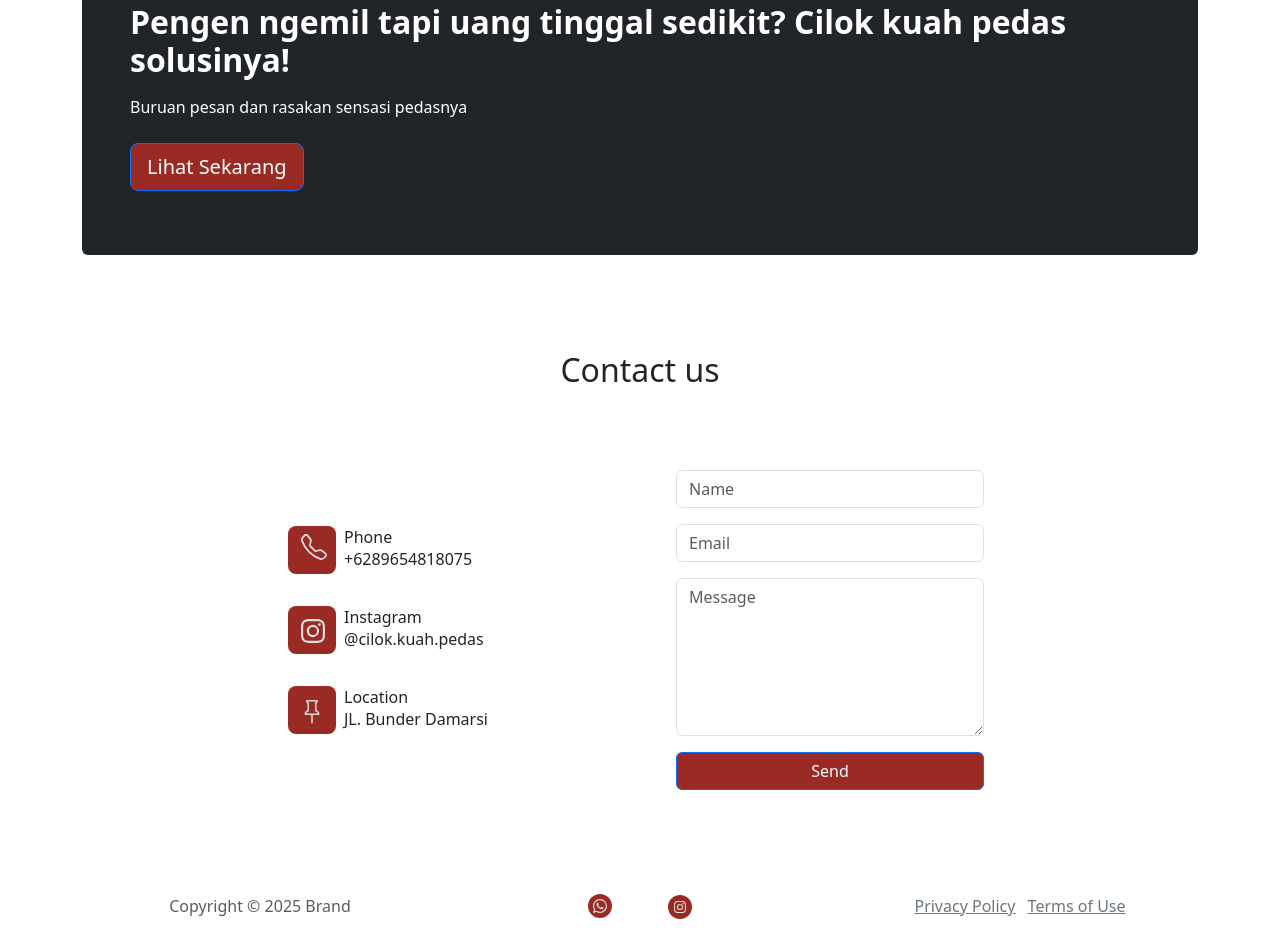
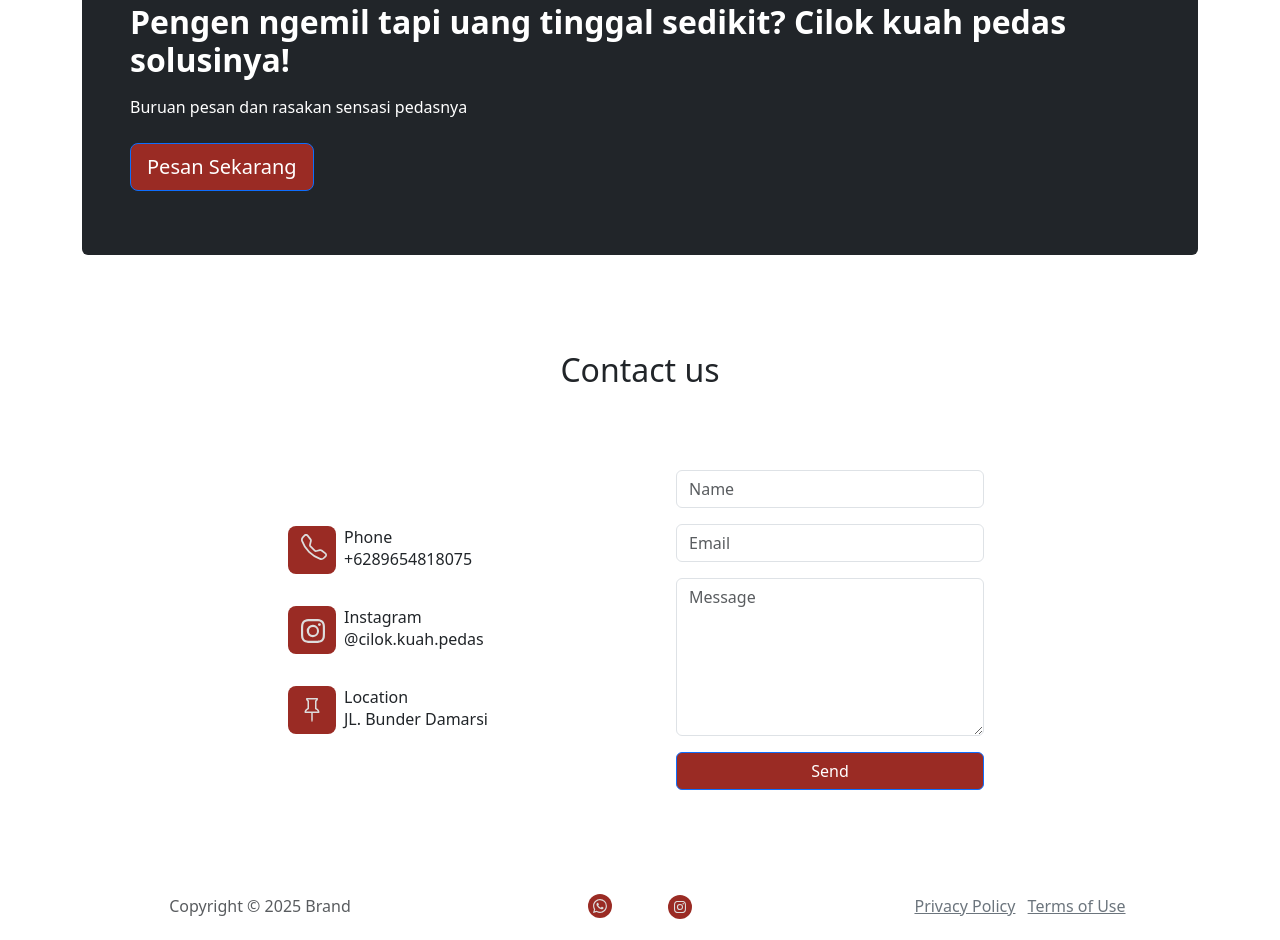
Before and after one commit to nabilabdullah12/nabil01, a plain HTML site: page index.html in a window 1280 px wide. Shown: the part 3312-4252 px from the top of the page. Drawn offline with Linux system fonts and the light colour scheme.

Commit message:
Add files via upload

```diff
--- a/index.html
+++ b/index.html
@@ -4,7 +4,7 @@
 <head>
     <meta charset="utf-8">
     <meta name="viewport" content="width=device-width, initial-scale=1.0, shrink-to-fit=no">
-    <title>ukk nabil</title>
+    <title>ukk nabil 1</title>
     <link rel="stylesheet" href="assets/bootstrap/css/bootstrap.min.css">
     <link rel="stylesheet" href="assets/css/Hero-Clean-images.css">
     <link rel="stylesheet" href="assets/css/Lightbox-Gallery-baguetteBox.min.css">
@@ -214,7 +214,7 @@
             <div class="text-white bg-dark border rounded border-0 p-4 p-md-5">
                 <h2 class="fw-bold text-white mb-3">Pengen ngemil tapi uang tinggal sedikit? Cilok kuah pedas solusinya!</h2>
                 <p class="mb-4">Buruan pesan dan rasakan sensasi pedasnya</p>
-                <div class="my-3"><a class="btn btn-primary btn-lg me-2" role="button" href="#" style="background: rgb(154,43,36);">Lihat Sekarang</a></div>
+                <div class="my-3"><a class="btn btn-primary btn-lg me-2" role="button" href="https://wa.me//6289654818075" style="background: rgb(154,43,36);">Pesan Sekarang</a></div>
             </div>
         </div>
     </section>
@@ -247,9 +247,9 @@
                             </div>
                         </div>
                         <div class="d-flex align-items-center p-3">
-                            <div class="bs-icon-md bs-icon-rounded bs-icon-primary d-flex flex-shrink-0 justify-content-center align-items-center d-inline-block bs-icon" style="background: rgb(154,43,36);"><a href="https://maps.app.goo.gl/sGkDrdvSaDLBmswaA?g_st=aw"><svg xmlns="http://www.w3.org/2000/svg" width="1em" height="1em" fill="currentColor" viewBox="0 0 16 16" class="bi bi-pin">
-                                        <path d="M4.146.146A.5.5 0 0 1 4.5 0h7a.5.5 0 0 1 .5.5c0 .68-.342 1.174-.646 1.479-.126.125-.25.224-.354.298v4.431l.078.048c.203.127.476.314.751.555C12.36 7.775 13 8.527 13 9.5a.5.5 0 0 1-.5.5h-4v4.5c0 .276-.224 1.5-.5 1.5s-.5-1.224-.5-1.5V10h-4a.5.5 0 0 1-.5-.5c0-.973.64-1.725 1.17-2.189A5.921 5.921 0 0 1 5 6.708V2.277a2.77 2.77 0 0 1-.354-.298C4.342 1.674 4 1.179 4 .5a.5.5 0 0 1 .146-.354zm1.58 1.408-.002-.001.002.001zm-.002-.001.002.001A.5.5 0 0 1 6 2v5a.5.5 0 0 1-.276.447h-.002l-.012.007-.054.03a4.922 4.922 0 0 0-.827.58c-.318.278-.585.596-.725.936h7.792c-.14-.34-.407-.658-.725-.936a4.915 4.915 0 0 0-.881-.61l-.012-.006h-.002A.5.5 0 0 1 10 7V2a.5.5 0 0 1 .295-.458 1.775 1.775 0 0 0 .351-.271c.08-.08.155-.17.214-.271H5.14c.06.1.133.191.214.271a1.78 1.78 0 0 0 .37.282z"></path>
-                                    </svg></a></div>
+                            <div class="bs-icon-md bs-icon-rounded bs-icon-primary d-flex flex-shrink-0 justify-content-center align-items-center d-inline-block bs-icon" style="background: rgb(154,43,36);"><svg xmlns="http://www.w3.org/2000/svg" width="1em" height="1em" fill="currentColor" viewBox="0 0 16 16" class="bi bi-pin">
+                                    <path d="M4.146.146A.5.5 0 0 1 4.5 0h7a.5.5 0 0 1 .5.5c0 .68-.342 1.174-.646 1.479-.126.125-.25.224-.354.298v4.431l.078.048c.203.127.476.314.751.555C12.36 7.775 13 8.527 13 9.5a.5.5 0 0 1-.5.5h-4v4.5c0 .276-.224 1.5-.5 1.5s-.5-1.224-.5-1.5V10h-4a.5.5 0 0 1-.5-.5c0-.973.64-1.725 1.17-2.189A5.921 5.921 0 0 1 5 6.708V2.277a2.77 2.77 0 0 1-.354-.298C4.342 1.674 4 1.179 4 .5a.5.5 0 0 1 .146-.354zm1.58 1.408-.002-.001.002.001zm-.002-.001.002.001A.5.5 0 0 1 6 2v5a.5.5 0 0 1-.276.447h-.002l-.012.007-.054.03a4.922 4.922 0 0 0-.827.58c-.318.278-.585.596-.725.936h7.792c-.14-.34-.407-.658-.725-.936a4.915 4.915 0 0 0-.881-.61l-.012-.006h-.002A.5.5 0 0 1 10 7V2a.5.5 0 0 1 .295-.458 1.775 1.775 0 0 0 .351-.271c.08-.08.155-.17.214-.271H5.14c.06.1.133.191.214.271a1.78 1.78 0 0 0 .37.282z"></path>
+                                </svg><a href="https://maps.app.goo.gl/sGkDrdvSaDLBmswaA?g_st=aw"></a></div>
                             <div class="px-2">
                                 <h6 class="mb-0">Location</h6>
                                 <p class="mb-0">JL. Bunder Damarsi</p>
```
